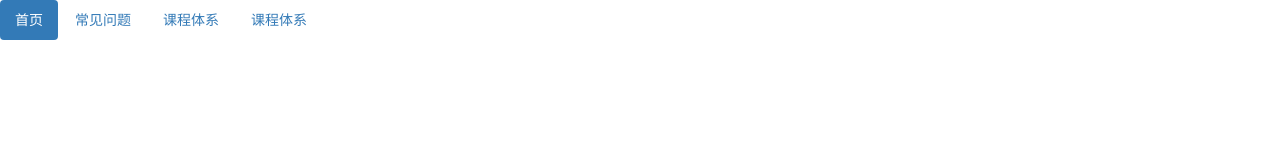
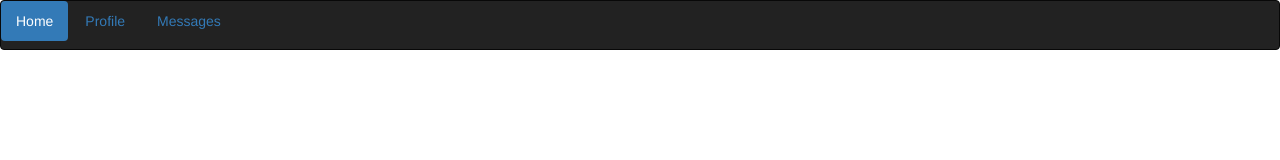
Before and after one commit to wangleihd/h5, a plain HTML site: page index.html in a window 1280 px wide. Drawn offline with nearby package versions, Linux system fonts and the light colour scheme.

```diff
--- a/css/css.css
+++ b/css/css.css
@@ -0,0 +1 @@
+body { padding-bottom: 70px; }
--- a/index.html
+++ b/index.html
@@ -9,6 +9,7 @@
 
     <!-- Bootstrap -->
     <link href="css/bootstrap.min.css" rel="stylesheet">
+    <link href="css/css.css" rel="stylesheet">
 
     <!-- HTML5 shim and Respond.js for IE8 support of HTML5 elements and media queries -->
     <!-- WARNING: Respond.js doesn't work if you view the page via file:// -->
@@ -19,13 +20,11 @@
 </head>
 <body>
 <div id="head">
-    <div id=""
-    <nav id="menu">
+    <nav class="navbar navbar-inverse">
         <ul class="nav nav-pills">
-            <li role="presentation" class="active"><a href="#">首页</a></li>
-            <li role="presentation"><a href="#">常见问题</a></li>
-            <li role="presentation"><a href="#">课程体系</a></li>
-            <li role="presentation"><a href="#">课程体系</a></li>
+            <li role="presentation" class="active"><a href="#">Home</a></li>
+            <li role="presentation"><a href="#">Profile</a></li>
+            <li role="presentation"><a href="#">Messages</a></li>
         </ul>
     </nav>
 </div>
```
Also changed, not shown: 1 other file.
